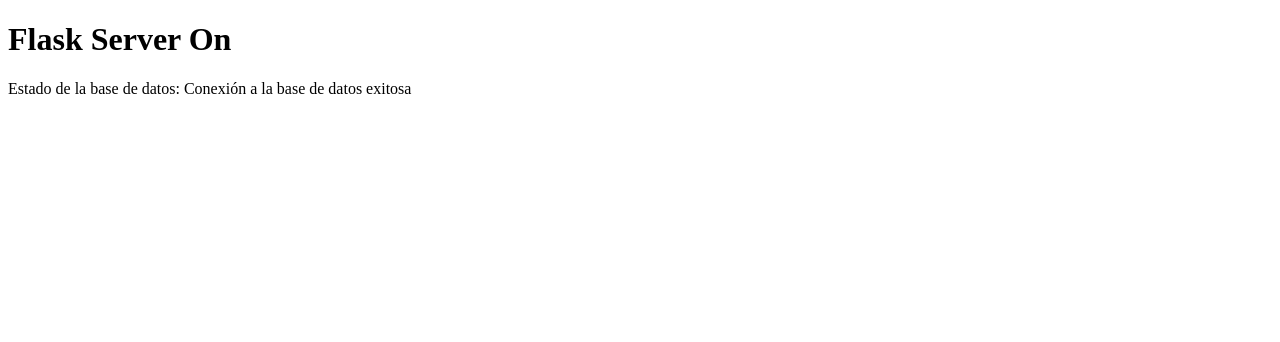
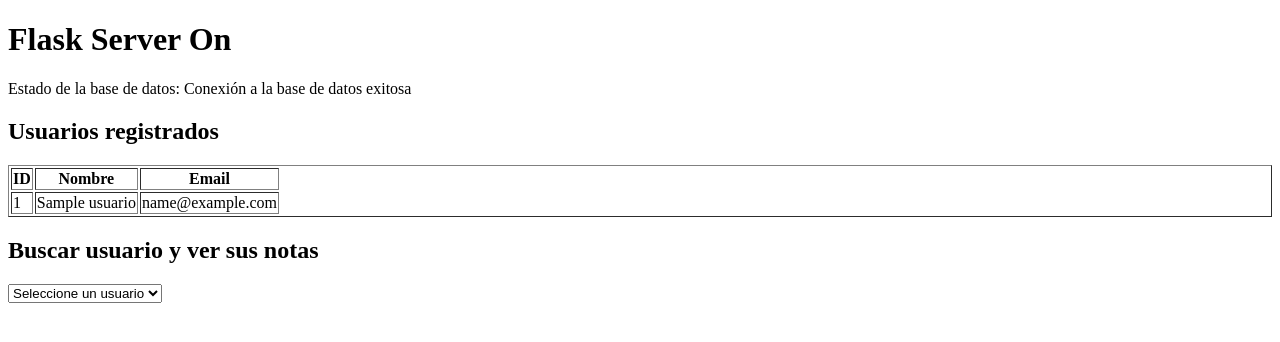
Before and after one commit to mangelvl/mangelnote-api, a Flask app: page / in a window 1280 px wide. Shown: the top 342 px of the page. Run offline with Flask 3, Linux system fonts and the light colour scheme; tables that the repository leaves empty hold one stand-in row (values such as "Sample post").

Commit message:
home list db

```diff
--- a/app/routes.py
+++ b/app/routes.py
@@ -14,16 +14,22 @@ def home():
 
     return render_template('home.html', mensaje="Flask Server On", estado_base_datos=mensaje_db)
 
-# Crear un nuevo usuario
-@app.route('/usuarios', methods=['POST'])
-def crear_usuario():
-    data = request.json
-    nuevo_usuario = Usuario(nombre=data["nombre"], email=data["email"], contraseña=data["contraseña"])
+# Manejo de usuarios (GET y POST)
+@app.route('/usuarios', methods=['GET', 'POST'])
+def manejar_usuarios():
+    if request.method == 'GET':
+        usuarios = Usuario.query.all()
+        resultado = [{"id": u.id, "nombre": u.nombre, "email": u.email} for u in usuarios]
+        return jsonify(resultado), 200
 
-    db.session.add(nuevo_usuario)
-    db.session.commit()
+    elif request.method == 'POST':
+        data = request.json
+        nuevo_usuario = Usuario(nombre=data["nombre"], email=data["email"], contraseña=data["contraseña"])
 
-    return jsonify({"mensaje": "Usuario creado correctamente"}), 201
+        db.session.add(nuevo_usuario)
+        db.session.commit()
+
+        return jsonify({"mensaje": "Usuario creado correctamente"}), 201
 
 # Obtener un usuario por ID
 @app.route('/usuarios/<int:usuario_id>', methods=['GET'])
--- a/app/templates/home.html
+++ b/app/templates/home.html
@@ -2,10 +2,103 @@
 <html lang="es">
 <head>
     <meta charset="UTF-8">
-    <title>Estado del Servidor</title>
+    <meta name="viewport" content="width=device-width, initial-scale=1.0">
+    <title>Flask Server On</title>
+    <script>
+        async function cargarUsuarios() {
+            try {
+                let response = await fetch("/usuarios");
+                let usuarios = await response.json();
+                let tablaUsuarios = document.getElementById("tablaUsuarios");
+                let mensajeNoUsuarios = document.getElementById("mensajeNoUsuarios");
+
+                if (usuarios.length === 0) {
+                    mensajeNoUsuarios.style.display = "block";
+                    tablaUsuarios.style.display = "none";
+                } else {
+                    mensajeNoUsuarios.style.display = "none";
+                    tablaUsuarios.style.display = "block";
+
+                    let tbody = document.getElementById("tbodyUsuarios");
+                    tbody.innerHTML = "";
+                    usuarios.forEach(usuario => {
+                        let fila = `<tr>
+                            <td>${usuario.id}</td>
+                            <td>${usuario.nombre}</td>
+                            <td>${usuario.email}</td>
+                        </tr>`;
+                        tbody.innerHTML += fila;
+                    });
+
+                    // Cargar opciones en el buscador
+                    let selectUsuario = document.getElementById("buscarUsuario");
+                    selectUsuario.innerHTML = "<option value=''>Seleccione un usuario</option>";
+                    usuarios.forEach(usuario => {
+                        let option = `<option value="${usuario.id}">${usuario.nombre}</option>`;
+                        selectUsuario.innerHTML += option;
+                    });
+                }
+            } catch (error) {
+                console.error("Error al cargar usuarios:", error);
+            }
+        }
+
+        async function buscarNotas() {
+            let usuarioId = document.getElementById("buscarUsuario").value;
+            if (!usuarioId) return;
+
+            try {
+                let response = await fetch(`/usuarios/${usuarioId}/notas`);
+                let notas = await response.json();
+                let tablaNotas = document.getElementById("tablaNotas");
+
+                if (notas.length === 0) {
+                    tablaNotas.innerHTML = "<p>Este usuario no tiene notas registradas.</p>";
+                } else {
+                    let html = `<table border="1">
+                        <tr>
+                            <th>ID</th>
+                            <th>Título</th>
+                            <th>Contenido</th>
+                            <th>Fecha</th>
+                        </tr>`;
+                    notas.forEach(nota => {
+                        html += `<tr>
+                            <td>${nota.id}</td>
+                            <td>${nota.titulo}</td>
+                            <td>${nota.contenido}</td>
+                            <td>${nota.fecha}</td>
+                        </tr>`;
+                    });
+                    html += `</table>`;
+                    tablaNotas.innerHTML = html;
+                }
+            } catch (error) {
+                console.error("Error al buscar notas:", error);
+            }
+        }
+
+        window.onload = cargarUsuarios;
+    </script>
 </head>
 <body>
-    <h1>{{ mensaje }}</h1>
+    <h1>Flask Server On</h1>
     <p>Estado de la base de datos: {{ estado_base_datos }}</p>
+
+    <h2>Usuarios registrados</h2>
+    <p id="mensajeNoUsuarios" style="color: red; display: none;">No hay usuarios registrados.</p>
+
+    <table id="tablaUsuarios" border="1" style="display: none;">
+        <tr>
+            <th>ID</th>
+            <th>Nombre</th>
+            <th>Email</th>
+        </tr>
+        <tbody id="tbodyUsuarios"></tbody>
+    </table>
+
+    <h2>Buscar usuario y ver sus notas</h2>
+    <select id="buscarUsuario" onchange="buscarNotas()"></select>
+    <div id="tablaNotas"></div>
 </body>
 </html>
```
